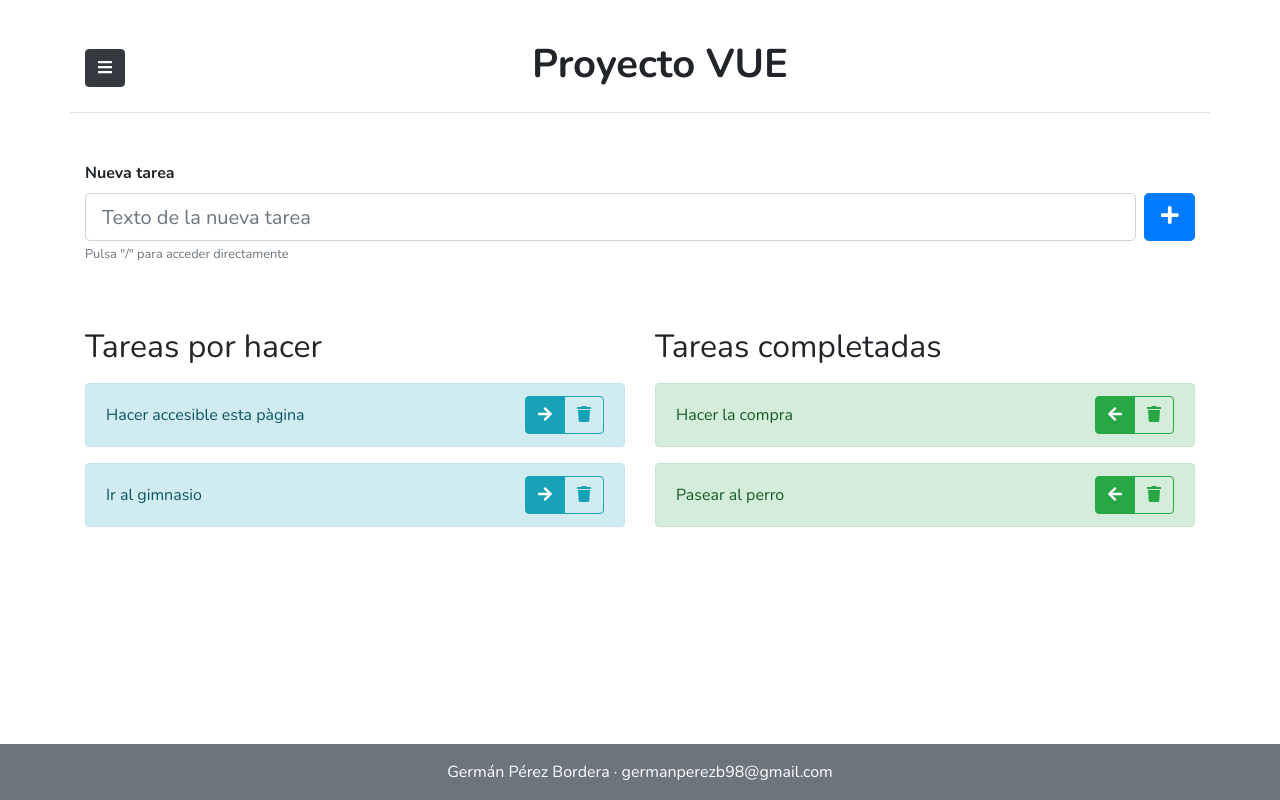
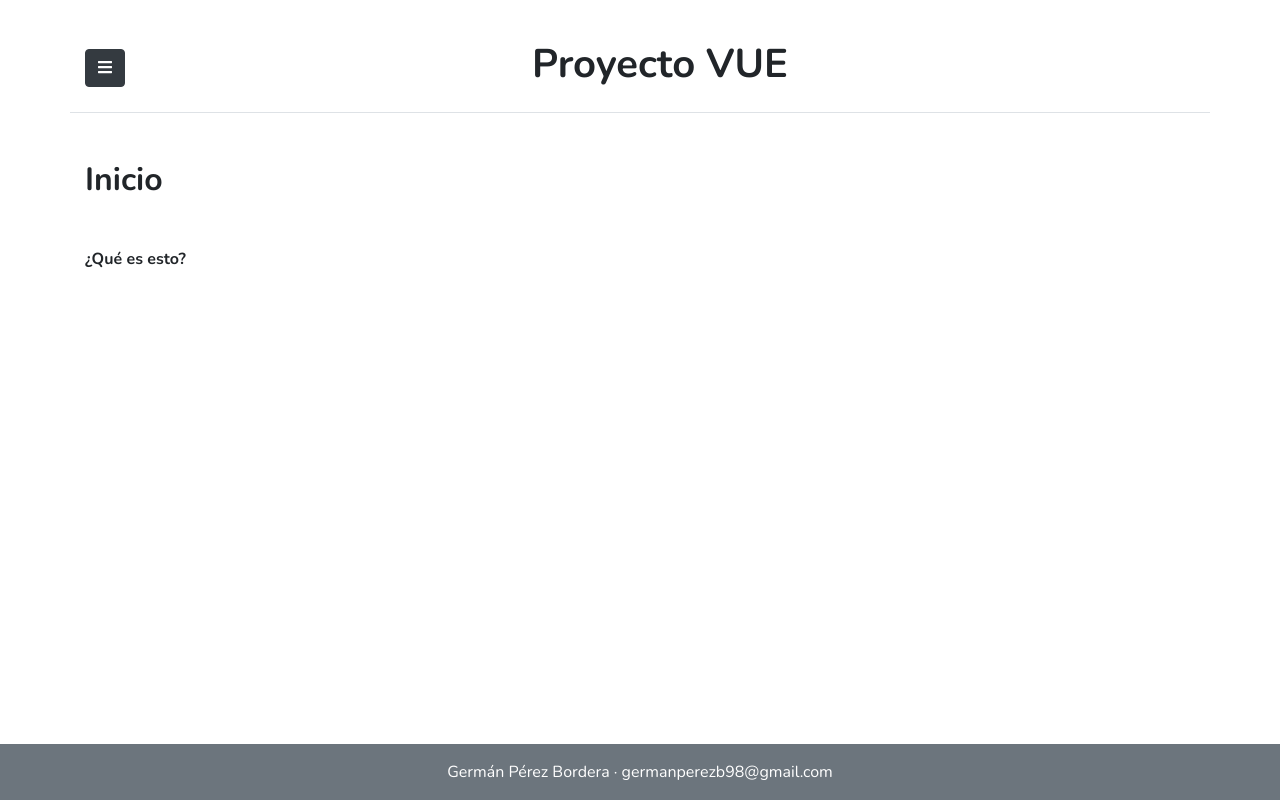
Before and after one commit to ierman1/practica-curso-vue, a Vue app: page /practica-curso-vue/ in a window 1280 px wide. Built offline with nearby package versions, Linux system fonts and the light colour scheme.

Commit message:
Cambios de accesibilidad y paginas

```diff
--- a/src/App.vue
+++ b/src/App.vue
@@ -2,6 +2,9 @@
     <div id="app">
         <header class="container-sm mt-4 py-3 border-bottom">
             <b-button v-b-toggle.sidebar variant="dark">
+                <span class="sr-only">
+                    Desplegar menú lateral
+                </span>
                 <font-awesome-icon icon="bars"></font-awesome-icon>
             </b-button>
             <h1 class="font-weight-bold text-center">Proyecto VUE</h1>
@@ -55,6 +58,11 @@
         name: 'App',
         components: {
             Sidebar
+        },
+        head: {
+            htmlAttrs: {
+                lang: "es"
+            }
         }
     }
 </script>
--- a/src/components/Sidebar.vue
+++ b/src/components/Sidebar.vue
@@ -2,6 +2,10 @@
 	<b-sidebar id="sidebar" shadow backdrop>
 		<router-link to="/" class="list-group-item list-group-item-action">
 			<font-awesome-icon icon="home" class="mr-3"></font-awesome-icon>
+			Inicio
+		</router-link>
+		<router-link to="/tasks" class="list-group-item list-group-item-action">
+			<font-awesome-icon icon="list" class="mr-3"></font-awesome-icon>
 			Tareas
 		</router-link>
 		<router-link to="/about" class="list-group-item list-group-item-action">
--- a/src/components/Task.vue
+++ b/src/components/Task.vue
@@ -9,7 +9,7 @@
 					</span>
 					<font-awesome-icon icon="arrow-right"></font-awesome-icon>
 				</b-button>
-				<b-button v-if="task.status == 'done'" :variant="variant" v-on:click="emitChange('todo')">
+				<b-button v-if="task.status == 'done'" :variant="variant" v-on:click="emitChange('todo')" data-toggle="tooltip">
 					<span class="sr-only">
 						Cambiar estado a 'pendiente'
 					</span>
--- a/src/router/index.js
+++ b/src/router/index.js
@@ -1,5 +1,6 @@
 import Vue from 'vue'
 import VueRouter from 'vue-router'
+import Home from '../views/Home.vue'
 import Tasks from '../views/Tasks.vue'
 import About from '../views/About.vue'
 
@@ -8,12 +9,20 @@ Vue.use(VueRouter)
 const routes = [
 	{
 		path: '/',
+		name: 'Home',
+		meta: { title: 'Inicio' },
+		component: Home
+	},
+	{
+		path: '/tasks',
 		name: 'Tasks',
+		meta: { title: 'Tareas' },
 		component: Tasks
 	},
 	{
 		path: '/about',
 		name: 'About',
+		meta: { title: 'Información' },
 		component: About
 	}
 ]
@@ -25,4 +34,9 @@ const router = new VueRouter({
 	linkExactActiveClass: "active"
 })
 
+router.beforeEach((to, from, next) => {
+  document.title = to.meta.title
+  next()
+})
+
 export default router
--- a/src/views/About.vue
+++ b/src/views/About.vue
@@ -1,6 +1,6 @@
 <template>
 	<div class="about">
-		<h1>About</h1>
+		<h2>About</h2>
 	</div>
 </template>
 
--- /dev/null
+++ b/src/views/Home.vue
@@ -0,0 +1,17 @@
+<template>
+	<div class="home">
+		<h2 class="font-weight-bold mb-5">Inicio</h2>
+
+		<p class="font-weight-bold">¿Qué es esto?</p>
+	</div>
+</template>
+
+<script>
+
+	export default {
+		name: 'Home',
+		components: {
+		}
+	}
+
+</script>
--- a/src/views/Tasks.vue
+++ b/src/views/Tasks.vue
@@ -1,5 +1,6 @@
 <template>
 	<div class="tasks">
+		<h2 class="mb-5 font-weight-bold">Gestor de tareas</h2>
 		<form v-on:submit="createTask">
 			<div class="d-flex align-items-center">
 				<b-form-group
@@ -18,7 +19,7 @@
 				</b-form-group>
 				<b-button variant="primary" size="lg" style="margin-top: -8px;" type="submit">
 					<span class="sr-only">
-						Cambiar estado a 'finalizada'
+						Crear nueva tarea
 					</span>
 					<font-awesome-icon icon="plus"></font-awesome-icon>
 				</b-button>
```
Also changed, not shown: 1 other file (tests, documents, lock files or other folders).
